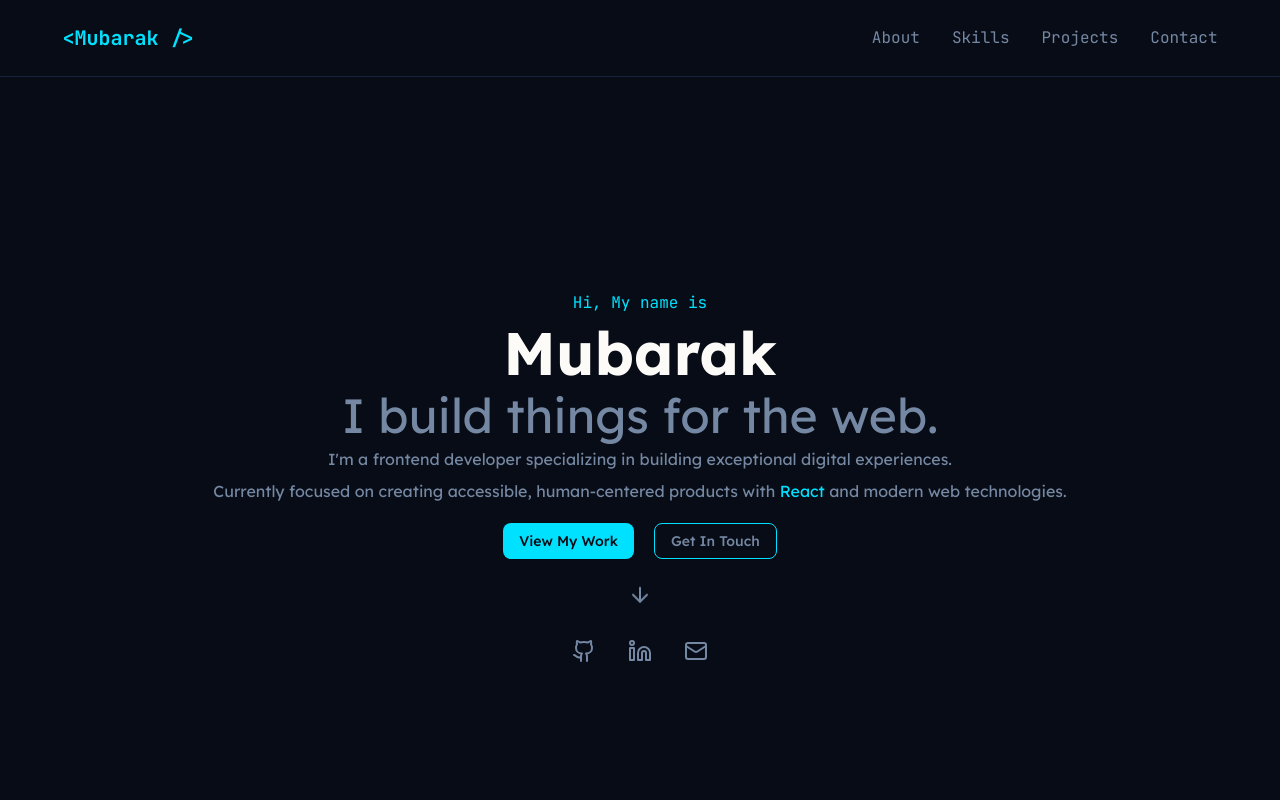
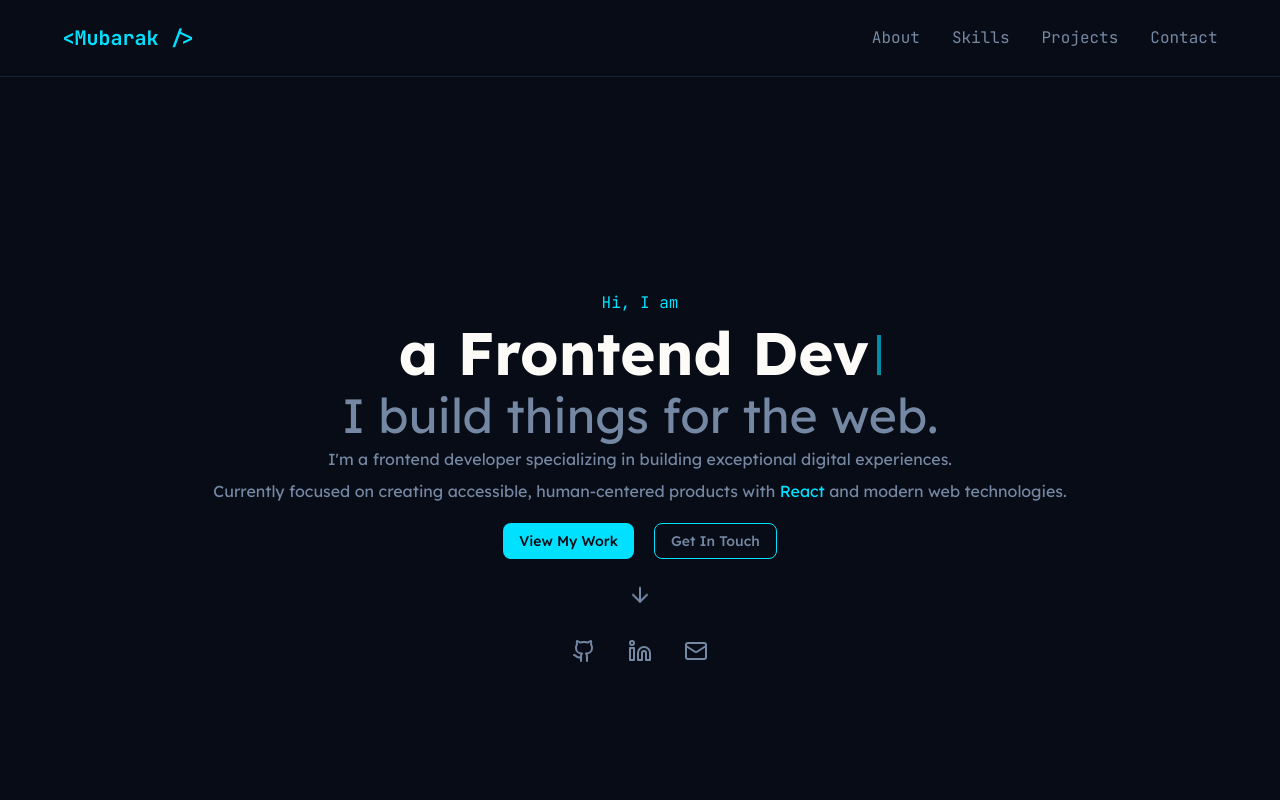
Before and after one commit to mubex-dot/mubarak-portfolio, a React (Vite) app: page / in a window 1280 px wide. Shown: the top 800 px of the page. Built offline with nearby package versions, Linux system fonts and the light colour scheme.

Commit message:
Added typing animation

```diff
--- /dev/null
+++ b/src/components/contact/Contact.tsx
@@ -0,0 +1,11 @@
+import SectionHeader from "../ui/SectionHeader";
+
+const Contact = () => {
+  return (
+    <div className="flex flex-col justify-center items-center min-h-screen py-10">
+      <SectionHeader sectionNumber={"04"} sectionName={"What's Next?"} />
+    </div>
+  );
+};
+
+export default Contact;
--- a/src/components/hero/Hero.tsx
+++ b/src/components/hero/Hero.tsx
@@ -1,5 +1,6 @@
 import { ArrowDownIcon, Github, Linkedin, Mail } from "lucide-react";
 import { Button } from "../ui/button";
+import TypingAnimation from "../ui/TypingAnimation";
 
 const Hero = () => {
   const heroIcons = [
@@ -8,12 +9,19 @@ const Hero = () => {
     { id: 3, icon: <Mail />, iconLink: "#" },
   ];
 
+  const typingPhrases = ["Mubarak", "a Frontend Developer", "a Web Enthusiast"];
+
   return (
     <div className="flex flex-col justify-center items-center min-h-screen text-center">
       <div className="flex flex-col gap-2">
-        <p className="font-secondary text-primary">Hi, My name is</p>
+        <p className="font-secondary text-primary">Hi, I am</p>
         <h1 className="text-[#FCFBF8] text-5xl md:text-6xl font-bold">
-          Mubarak
+          <TypingAnimation
+            phrases={typingPhrases}
+            speed={80}
+            delayBetweenPhrases={2000}
+            textClassName="text-5xl md:text-6xl font-bold"
+          />
         </h1>
         <h2 className="text-4xl md:text-5xl">I build things for the web.</h2>
         <p>
--- /dev/null
+++ b/src/components/ui/TypingAnimation.tsx
@@ -0,0 +1,64 @@
+import { useEffect, useState } from "react";
+
+interface TypingAnimationProps {
+  phrases: string[];
+  speed?: number;
+  delayBetweenPhrases?: number;
+  cursorClassName?: string;
+  textClassName?: string;
+}
+
+export default function TypingAnimation({
+  phrases,
+  speed = 100,
+  delayBetweenPhrases = 2000,
+  cursorClassName = "animate-pulse",
+  textClassName = "text-4xl md:text-5xl",
+}: TypingAnimationProps) {
+  const [displayText, setDisplayText] = useState("");
+  const [phraseIndex, setPhraseIndex] = useState(0);
+  const [isTyping, setIsTyping] = useState(true);
+
+  useEffect(() => {
+    const currentPhrase = phrases[phraseIndex];
+    let timeout: ReturnType<typeof setTimeout>;
+
+    if (isTyping) {
+      // Typing phase
+      if (displayText.length < currentPhrase.length) {
+        timeout = setTimeout(() => {
+          setDisplayText(currentPhrase.slice(0, displayText.length + 1));
+        }, speed);
+      } else {
+        // Finished typing, wait before erasing
+        timeout = setTimeout(() => {
+          setIsTyping(false);
+        }, delayBetweenPhrases);
+      }
+    } else {
+      // Erasing phase
+      if (displayText.length > 0) {
+        timeout = setTimeout(() => {
+          setDisplayText(displayText.slice(0, displayText.length - 1));
+        }, speed / 2);
+      } else {
+        // Move to next phrase
+        timeout = setTimeout(() => {
+          setPhraseIndex((prev) => (prev + 1) % phrases.length);
+          setIsTyping(true);
+        }, 0);
+      }
+    }
+
+    return () => clearTimeout(timeout);
+  }, [displayText, phraseIndex, isTyping, speed, delayBetweenPhrases, phrases]);
+
+  return (
+    <span className={textClassName}>
+      {displayText}
+      <span
+        className={`${cursorClassName} ml-2 inline-block w-1 h-8 md:h-10 bg-primary`}
+      ></span>
+    </span>
+  );
+}
```
